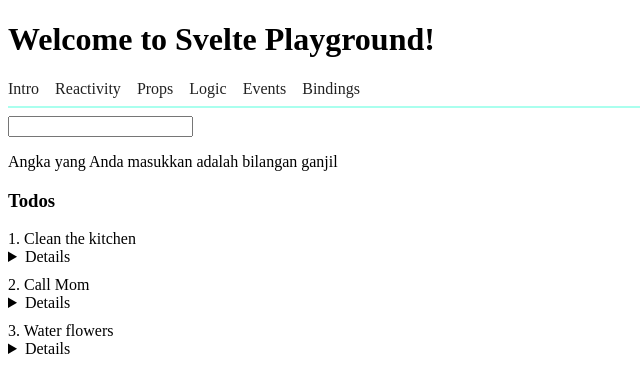
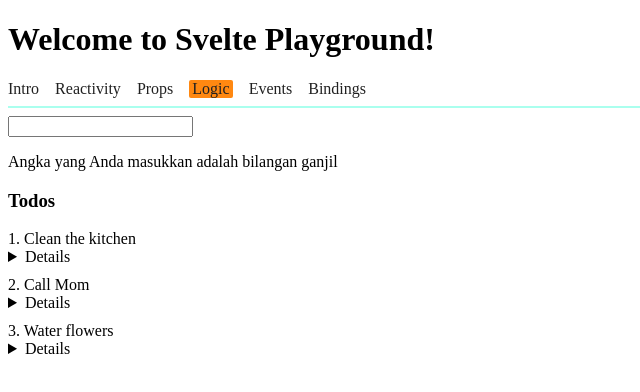
Before and after one commit to anangkf/svelte-playground, a SvelteKit app: page /logic in a window 1280 px wide. Shown: the top 392 px of the page, without its empty margins (0-640 px from the left). Built offline with nearby package versions, Linux system fonts and the light colour scheme.

Commit message:
added navlink active

```diff
--- a/src/components/Header.svelte
+++ b/src/components/Header.svelte
@@ -1,11 +1,31 @@
+<script>
+  import { page } from '$app/stores';
+
+  const routes = [
+    {id: 1, label: 'Reactivity', path: '/reactivity'},
+    {id: 2, label: 'Props', path: '/props'},
+    {id: 3, label: 'Logic', path: '/logic'},
+    {id: 4, label: 'Events', path: '/events'},
+    {id: 5, label: 'Bindings', path: '/bindings'},
+  ]
+
+</script>
+
 <nav>
   <ul>
-    <li><a href="/">Intro</a></li>
-    <li><a href="/reactivity">Reactivity</a></li>
-    <li><a href="/props">Props</a></li>
-    <li><a href="/logic">Logic</a></li>
-    <li><a href="/events">Events</a></li>
-    <li><a href="/bindings">Bindings</a></li>
+    <li
+        class:active={$page.url.pathname === '/'}
+      >
+        <a href='/'>Intro</a>
+      </li>
+    <!-- keyed each -->
+    {#each routes as {id, label, path} (id)}
+      <li
+        class:active={$page.url.pathname.includes(path)}
+      >
+        <a href={path}>{label}</a>
+      </li>
+    {/each}
   </ul>
   <hr>
 </nav>
@@ -25,10 +45,15 @@
     text-decoration: none;
     color: #212121;
   }
-  ul li a:hover{
+  ul li:not(.active):hover a{
     color: #ff8811;
   }
   hr{
     border: 1px solid #aaffee;
   }
+  .active{
+    background-color: #ff8811;
+    padding: 0 3px;
+    border-radius: 2px;
+  }
 </style>
```
